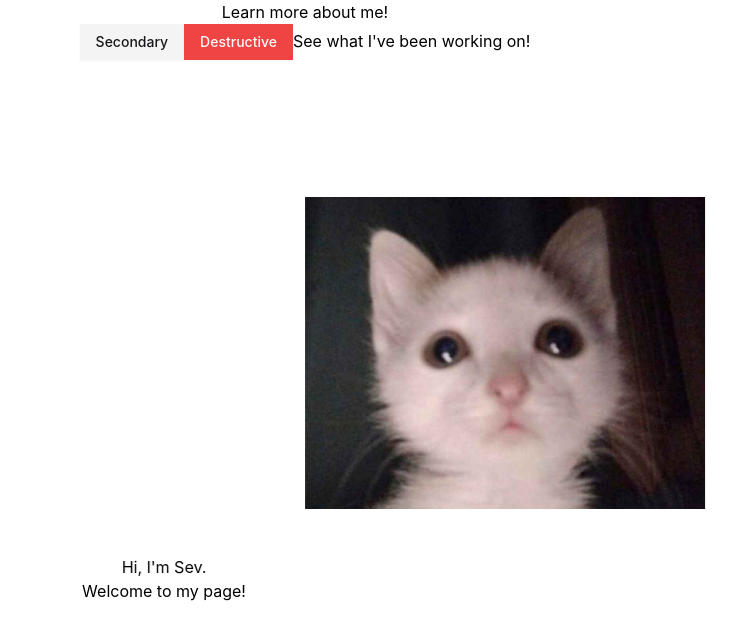
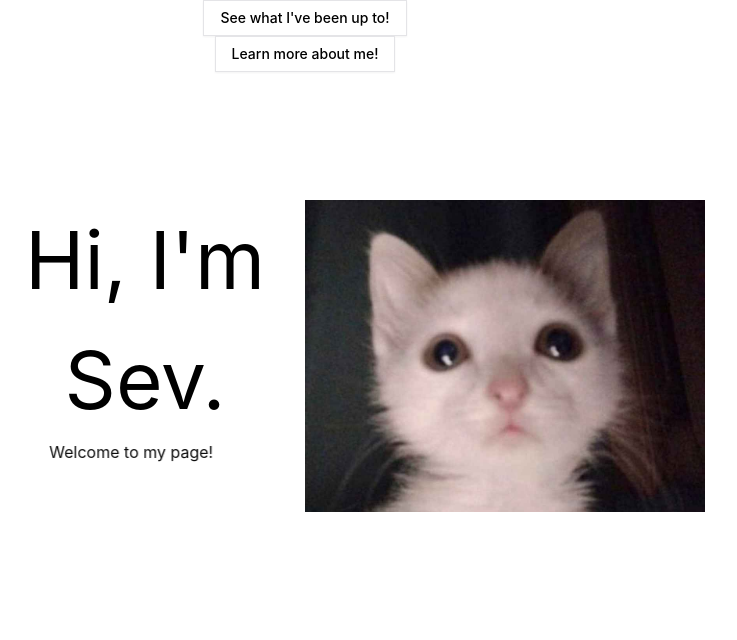
Before and after one commit to vesmor/vesmor.github.io, a React (Create React App) app: page / in a window 1280 px wide. Shown: the top 640 px of the page, without its empty margins (335-1072 px from the left). Built offline with nearby package versions, Linux system fonts and the light colour scheme.

Commit message:
initialized shadcn

```diff
--- a/package.json
+++ b/package.json
@@ -13,12 +13,14 @@
     "@types/node": "^16.18.112",
     "@types/react": "^18.3.10",
     "@types/react-dom": "^18.3.0",
+    "@types/react-router-dom": "^5.3.3",
     "autoprefixer": "^9.8.8",
     "class-variance-authority": "^0.7.0",
     "clsx": "^2.1.1",
     "postcss": "^8.4.47",
     "react": "^18.3.1",
     "react-dom": "^18.3.1",
+    "react-router-dom": "^6.26.2",
     "react-scripts": "^5.0.1",
     "tailwind-merge": "^2.5.2",
     "tailwindcss": "^3.4.13",
--- /dev/null
+++ b/src/components/OutlineButton.tsx
@@ -0,0 +1,13 @@
+import { buttonVariants } from "./ui/button";
+// import { Button } from "./ui/button";
+import { Link } from "react-router-dom"; // Import the 'Link' component from the appropriate package
+
+interface ButtonOutlineProps {
+    // children: React.ReactNode
+    text: string;
+    link: string;
+}
+
+export function ButtonOutline(props: ButtonOutlineProps) {
+  return <Link className={buttonVariants({ variant: "outline" })} to={props.link}>{props.text}</Link>
+}
--- a/src/index.tsx
+++ b/src/index.tsx
@@ -3,13 +3,16 @@ import ReactDOM from 'react-dom/client';
 import './index.css';
 import App from './App';
 import reportWebVitals from './reportWebVitals';
+import { BrowserRouter } from 'react-router-dom';
 
 const root = ReactDOM.createRoot(
   document.getElementById('root') as HTMLElement
 );
 root.render(
   <React.StrictMode>
-    <App />
+    <BrowserRouter>
+      <App />
+    </BrowserRouter>
   </React.StrictMode>
 );
 
--- a/src/pages/LandingPage/LandingPage.css
+++ b/src/pages/LandingPage/LandingPage.css
@@ -16,18 +16,19 @@
     animation-delay: 2s;
     animation-fill-mode: both;
 }
-/* .name-plate h1 {
+.name-plate h1 {
     font-size: 80px;
-} */
+    font: sans-serif;
+}
 
-/* .links-plate {
+.links-plate {
     animation: nameSlideIn 2s;
     animation-delay: 4s;
     animation-fill-mode: both;
-} */
+}
 
 .graphics-plate{
-    /* vertical-align: top; */
+    vertical-align: top;
     display: inline-block;
     width:50%;
     height: 400px;
@@ -54,11 +55,12 @@
 
 @keyframes moveGraphicOver {
     0% {
-        transform: translateX(-50%);
+        transform: translateX(calc(-50vh));
+        /* left: 50; */
     }
-    50% {
-        transform: translateX(-50%);
-    }
+    /* 50% {
+        transform: translateX(-65%);
+    } */
     100% {
         transform: translateX(0);
     }
--- a/src/pages/LandingPage/LandingPage.tsx
+++ b/src/pages/LandingPage/LandingPage.tsx
@@ -1,5 +1,6 @@
-import { ButtonDestructive } from '../../components/DestructiveButton';
-import { ButtonSecondary } from '../../components/SecondaryButton';
+import { ButtonOutline } from '../../components/OutlineButton';
+// import { ButtonDestructive } from '../../components/DestructiveButton';
+// import { ButtonSecondary } from '../../components/SecondaryButton';
 import './LandingPage.css';
 
 
@@ -25,12 +26,10 @@ function LandingPage() {
 
       <div className="information-plate">
         <div className='aboutme'>
-          <a href="/about">Learn more about me!</a>
+          <ButtonOutline text="See what I've been up to!" link="/projects"></ButtonOutline>
         </div>
         <div className='aboutme'>
-          <ButtonSecondary/>
-          <ButtonDestructive/>
-          <a href="/projects">See what I've been working on!</a>
+          <ButtonOutline text="Learn more about me!" link="/about"></ButtonOutline>
         </div>
       </div>
 
```
Also changed, not shown: src/components/DestructiveButton.txt (renamed from src/components/DestructiveButton.tsx), src/components/GhostButton.txt (added).
